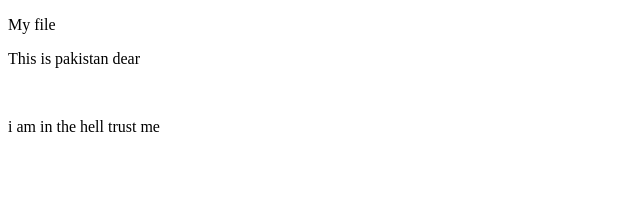
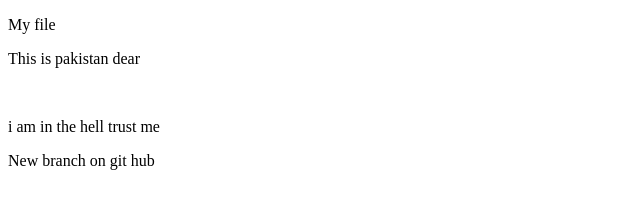
Before and after one commit to KhaliqueMughal147/interOne, a plain HTML site: page index.html in a window 1280 px wide. Shown: the whole page, without its empty margins (0-640 px from the left). Drawn offline with Linux system fonts and the light colour scheme.

Commit message:
githubBranch index.html

```diff
--- a/index.html
+++ b/index.html
@@ -12,6 +12,7 @@
     <p>This is pakistan dear</p>
     <img src="images1.jpg" alt="">
     <p>i am in the hell trust me </p>
+    <p>New branch on git hub</p>
 
 </body>
 
```
